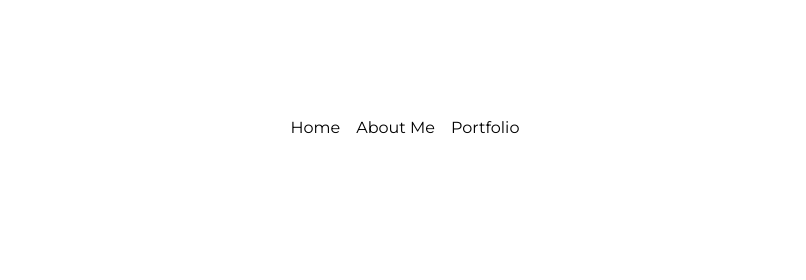
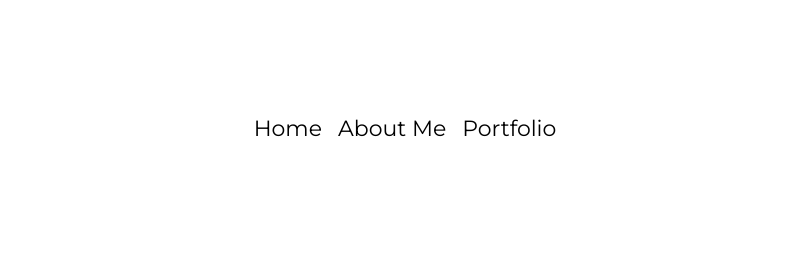
Before and after one commit to tattedmich/MichCoder, a plain HTML site: page index.html in a window 1280 px wide. Shown: the top 280 px of the page, 206-1012 px from the left. Drawn offline with nearby package versions, Linux system fonts and the light colour scheme.

Commit message:
corrijo tamaño de nav

```diff
--- a/css/styles.css
+++ b/css/styles.css
@@ -3,6 +3,11 @@ header{
 }
 .montserrat18 {
     font-size: 16px;
+    font-family: 'Montserrat', sans-serif;
+}
+
+.montserrat22 {
+    font-size: 22px;
     font-family: 'Montserrat', sans-serif;
 }
 
--- a/index.html
+++ b/index.html
@@ -23,8 +23,8 @@
               <button class="navbar-toggler" type="button" data-bs-toggle="collapse" data-bs-target="#navbarSupportedContent" aria-controls="navbarSupportedContent" aria-expanded="false" aria-label="Toggle navigation">
                 <span class="navbar-toggler-icon"></span>
               </button>
-              <div class="collapse navbar-collapse justify-content-center" id="navbarCenteredExample">
-                <ul class="navbar-nav mb-2 mb-lg-0 montserrat18">
+              <div class="collapse navbar-collapse justify-content-evenly" id="navbarCenteredExample">
+                <ul class="navbar-nav mb-2 mb-lg-0 montserrat22">
                   <li class="nav-item">
                     <a class="nav-link active" aria-current="page" href="./index.html">Home</a>
                   </li>
```
